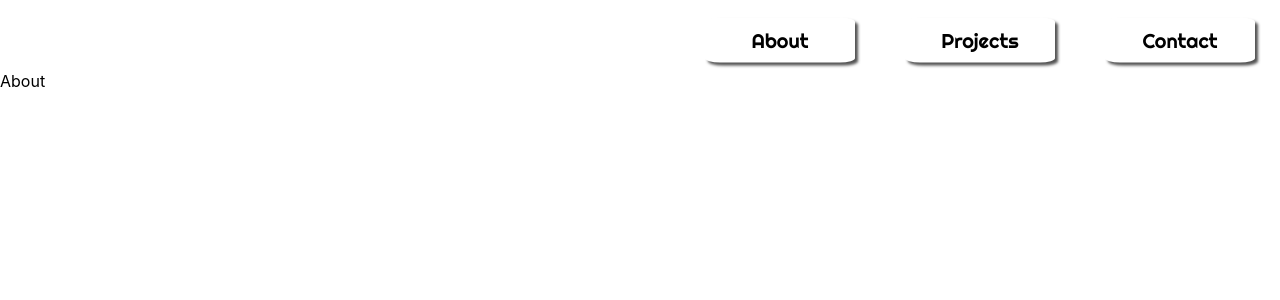
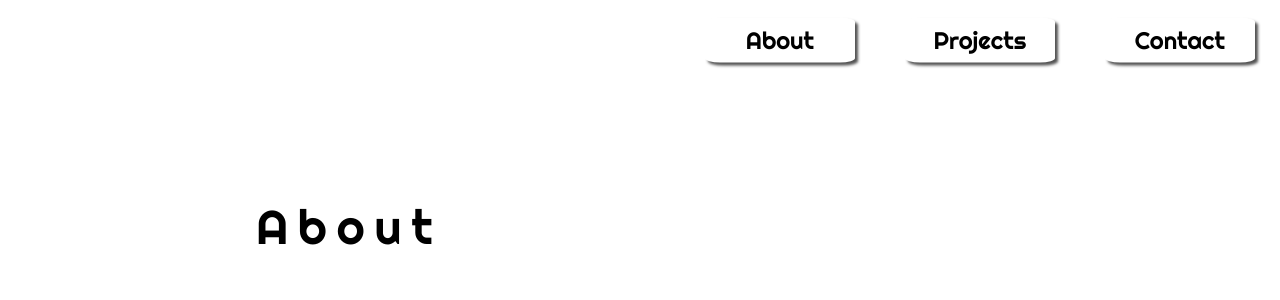
Before and after one commit to pandi1813/portfolio, a React (Create React App) app: page /about in a window 1280 px wide. Shown: the top 300 px of the page. Built offline with nearby package versions, Linux system fonts and the light colour scheme.

Commit message:
set up tailwind and added card template as project card

```diff
--- a/package.json
+++ b/package.json
@@ -35,5 +35,8 @@
       "last 1 firefox version",
       "last 1 safari version"
     ]
+  },
+  "devDependencies": {
+    "tailwindcss": "^3.3.1"
   }
 }
--- a/src/components/About/AboutPage.jsx
+++ b/src/components/About/AboutPage.jsx
@@ -1,5 +1,5 @@
 export default function AboutPage() {
     return (
-        <p>About</p>
+        <h1>About</h1>
     )
 }
--- a/src/components/Contact/ContactPage.jsx
+++ b/src/components/Contact/ContactPage.jsx
@@ -1,5 +1,5 @@
 export default function ContactPage() {
     return (
-        <p>Contact</p>
+        <h1>Contact</h1>
     )
 }
--- a/src/components/Projects/ProjectCard/ProjectCard.jsx
+++ b/src/components/Projects/ProjectCard/ProjectCard.jsx
@@ -0,0 +1,20 @@
+export default function ProjectCard() {
+    return (
+        <>
+            <div class="max-w-sm rounded overflow-hidden shadow-lg">
+                <img class="w-full" src="/img/card-top.jpg" alt="Sunset in the mountains"/>
+                    <div class="px-6 py-4">
+                        <div class="font-bold text-xl mb-2">The Coldest Sunset</div>
+                        <p class="text-gray-700 text-base">
+                            Lorem ipsum dolor sit amet, consectetur adipisicing elit. Voluptatibus quia, nulla! Maiores et perferendis eaque, exercitationem praesentium nihil.
+                        </p>
+                    </div>
+                    <div class="px-6 pt-4 pb-2">
+                        <span class="inline-block bg-gray-200 rounded-full px-3 py-1 text-sm font-semibold text-gray-700 mr-2 mb-2">#photography</span>
+                        <span class="inline-block bg-gray-200 rounded-full px-3 py-1 text-sm font-semibold text-gray-700 mr-2 mb-2">#travel</span>
+                        <span class="inline-block bg-gray-200 rounded-full px-3 py-1 text-sm font-semibold text-gray-700 mr-2 mb-2">#winter</span>
+                    </div>
+            </div>
+        </>
+    )
+}
--- a/src/components/Projects/ProjectPage/ProjectsPage.jsx
+++ b/src/components/Projects/ProjectPage/ProjectsPage.jsx
@@ -1,5 +1,16 @@
+import ProjectCard from "../ProjectCard/ProjectCard"
+
 export default function ProjectsPage(params) {
     return (
-        <p>Projects</p>
+        <>
+        <h1>Projects</h1>
+        <div>
+
+        <ProjectCard/>
+        <ProjectCard/>
+        <ProjectCard/>
+        </div>
+
+        </>
     )
 }
--- a/src/index.css
+++ b/src/index.css
@@ -11,3 +11,6 @@
   font-family: source-code-pro, Menlo, Monaco, Consolas, 'Courier New',
     monospace;
 }
+@tailwind base;
+@tailwind components;
+@tailwind utilities;
--- /dev/null
+++ b/tailwind.config.js
@@ -0,0 +1,10 @@
+/** @type {import('tailwindcss').Config} */
+module.exports = {
+  content: [
+    "./src/**/*.{js,jsx,ts,tsx}",
+  ],
+  theme: {
+    extend: {},
+  },
+  plugins: [],
+}
```
Also changed, not shown: 1 other file (tests, documents, lock files or other folders).
